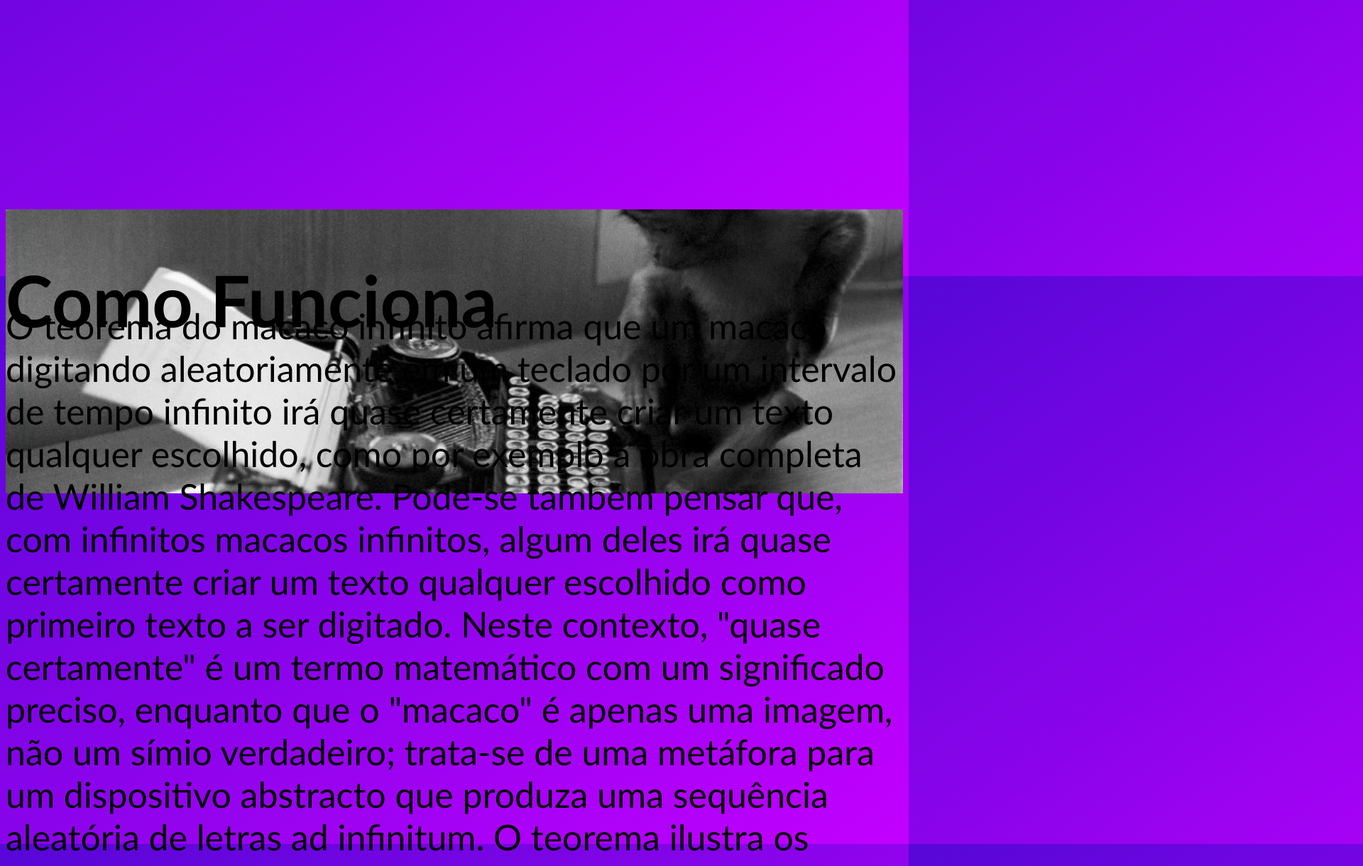
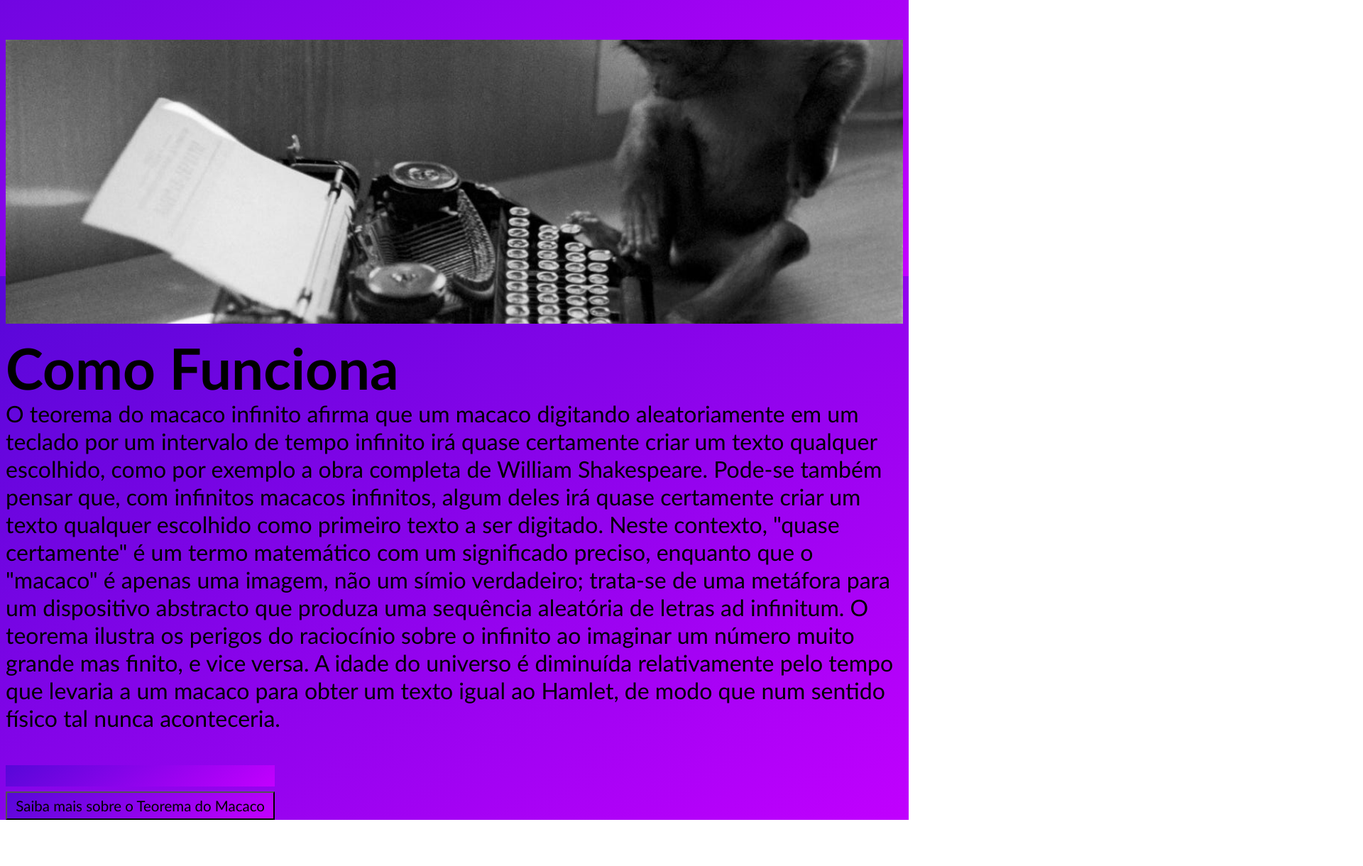
Before and after one commit to PulinPulinho/Site-do-Macaco, a plain HTML site: page index.html in a window 1280 px wide. Shown: the part 411-1631 px from the top of the page at 71% size, 1920 px wide, since content can reach past the window. After the commit the page ends 1566 px from the top, so only its background shows below. Drawn offline with Linux system fonts and the light colour scheme.

Commit message:
Update index.html

```diff
--- a/index.html
+++ b/index.html
@@ -10,41 +10,40 @@
     <style>
         * {
             height: 100%;
-            zoom= 67%
         }
 
         .heading::after {
             content: url("Images/monkeylogo.png");
+
         }
 
         .heading {
             background-image: url("Images/white.jpg");
-            height: 41%;
+            height: 58%;
             position: relative;
-            top: -510px;
+            top: -100%;
         }
 
         .font {
-            font-size: 100px;
+            font-size: 500%;
             position: relative;
-            right: -300px;
-            top: -500px;
+            top: -100%;
         }
 
         h1.font {
-            right: 0px;
+            right: 0%;
         }
 
         h1.font2 {
-            font-size: 100px;
+            font-size: 500%;
             position: relative;
-            top: -800px;
+            top: -180%;
         }
 
         p.paragrafo {
-            font-size: 50px;
+            font-size: 200%;
             position: relative;
-            top: -1200px;
+            top: -270%;
         }
 
         body {
@@ -52,7 +51,7 @@
             background-image: linear-gradient(145deg, rgb(87, 7, 216), rgb(195, 0, 255));
             background-attachment: fixed;
             height: 50%;
-            padding-bottom: 10%;
+            padding-bottom: 50%;
         }
 
         .parallax {
@@ -60,7 +59,7 @@
             background-image: url("Images/monkey.jpg");
 
             /* Set a specific height */
-            min-height: 50%;
+            min-height: 100%;
 
             /* Create the parallax scrolling effect */
             background-attachment: fixed;
@@ -68,17 +67,18 @@
             background-repeat: no-repeat;
             background-size: cover;
             position: relative;
-            top: -100%;
+            top: -170%;
         }
 
         .button {
             font-family: 'Trebuchet MS', 'Lucida Sans Unicode', 'Lucida Grande', 'Lucida Sans', Arial, sans-serif;
-            font-size: 25px;
+            font-size: 80%;
             background-image: linear-gradient(145deg, rgb(87, 7, 216), rgb(195, 0, 255));
+            background-attachment: fixed;
             height: 10%;
-            width: 500%;
+            width: 30%;
             position: relative;
-            top: -10%;
+            top: 10%;
         }
     </style>
 </head>
```
